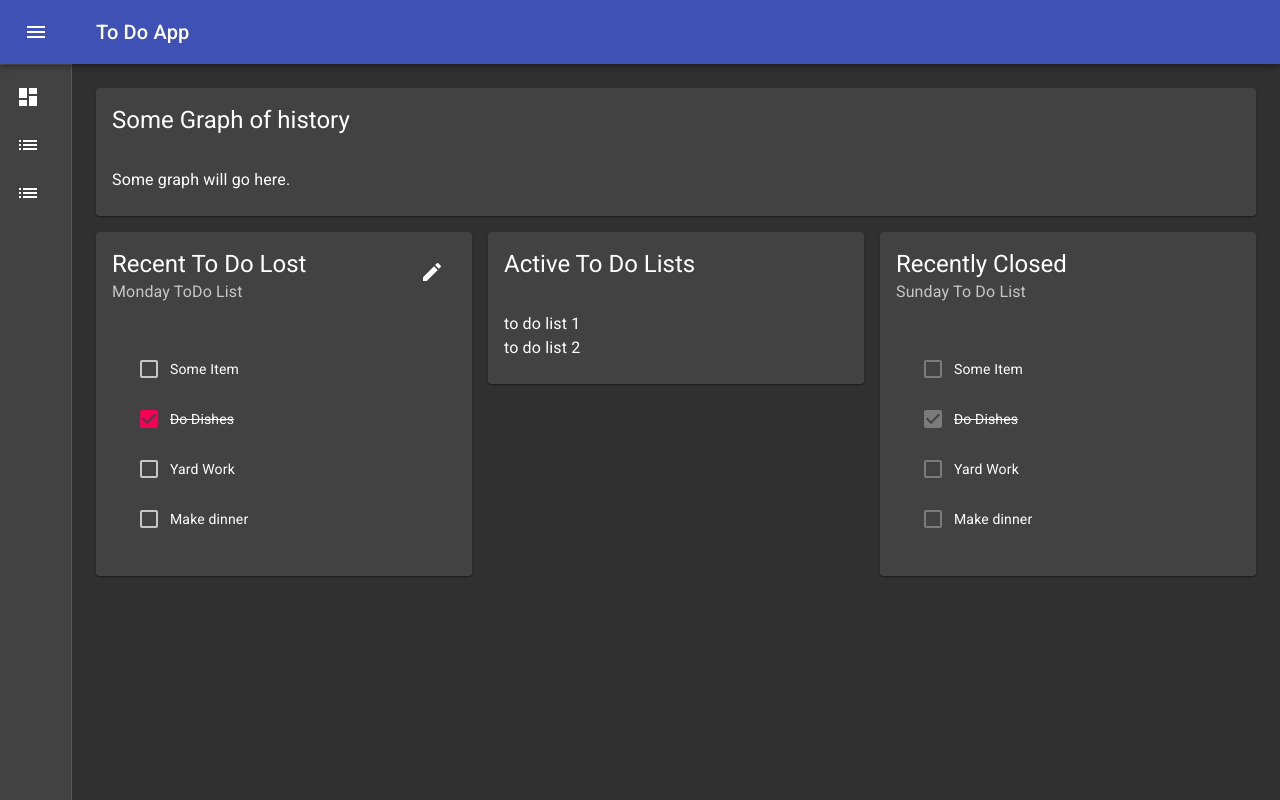
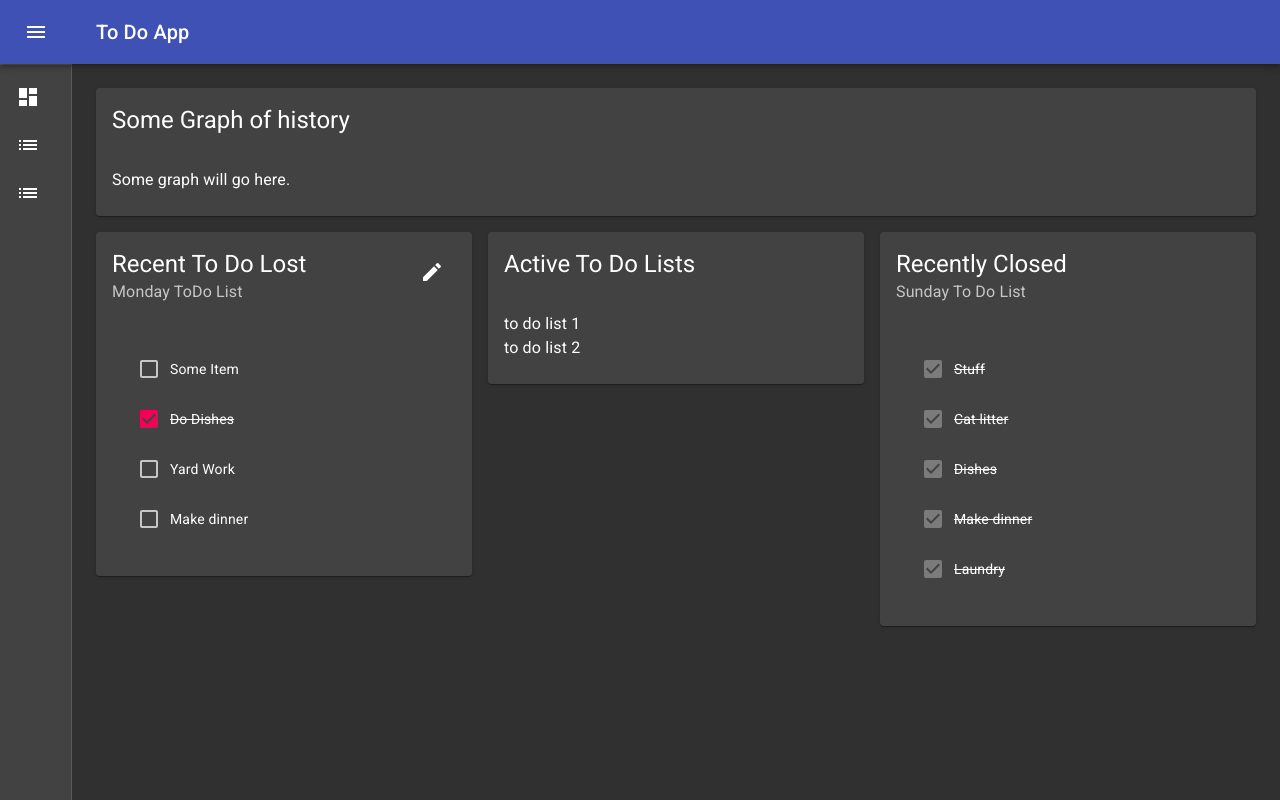
Before and after one commit to cwiswell/ToDoFrontEnd, a React (Create React App) app: page / in a window 1280 px wide. Built offline with nearby package versions, Linux system fonts and the light colour scheme.

Commit message:
Change test data for previous todos

```diff
--- a/src/libs/to-do-data-service.ts
+++ b/src/libs/to-do-data-service.ts
@@ -2,8 +2,9 @@ import ToDoList from "../toDoComponent/todo-list.interface";
 import ToDoItem from "../toDoComponent/todo.class";
 
 const toDoData: ToDoItem[] = [{text:"Some Item",checked: false}, {text: "Do Dishes", checked: true}, {text: "Yard Work",checked: false}, {text: "Make dinner", checked: false}];
+const prevToDoData: ToDoItem[] = [{text:"Stuff",checked: true}, {text: "Cat litter", checked: true}, {text: "Dishes",checked: true}, {text: "Make dinner", checked: true}, {text: "Laundry", checked: true}];
 const toDoList: ToDoList = { title: "Monday ToDo List", toDoItems: toDoData };
-const prevToDoList: ToDoList = { title: "Sunday To Do List", toDoItems: toDoData };
+const prevToDoList: ToDoList = { title: "Sunday To Do List", toDoItems: prevToDoData };
 
 export function GetActiveToDos(): Promise<ToDoList[] | null> {
     return new Promise<ToDoList[] | null>((resolve, reject) => {
```
